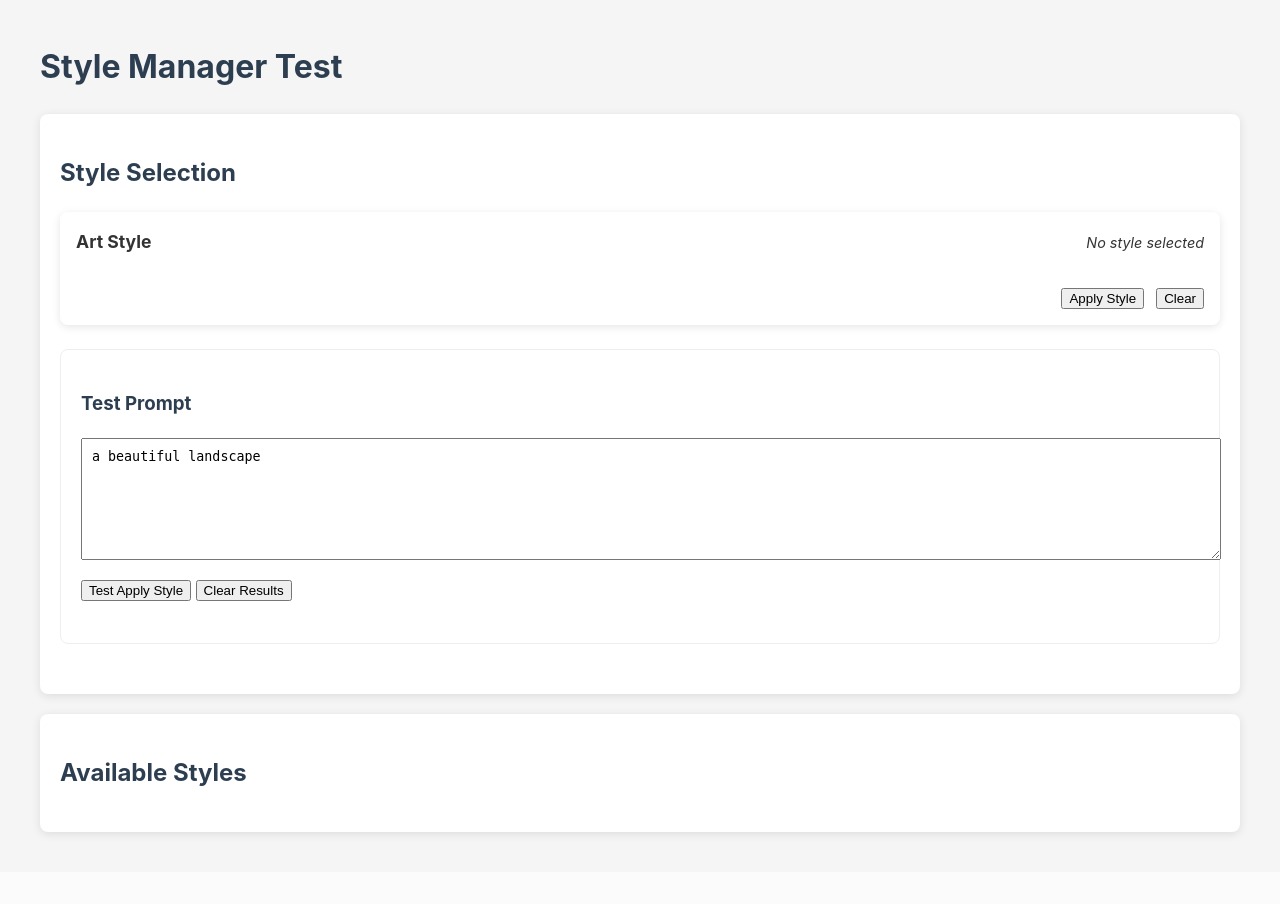
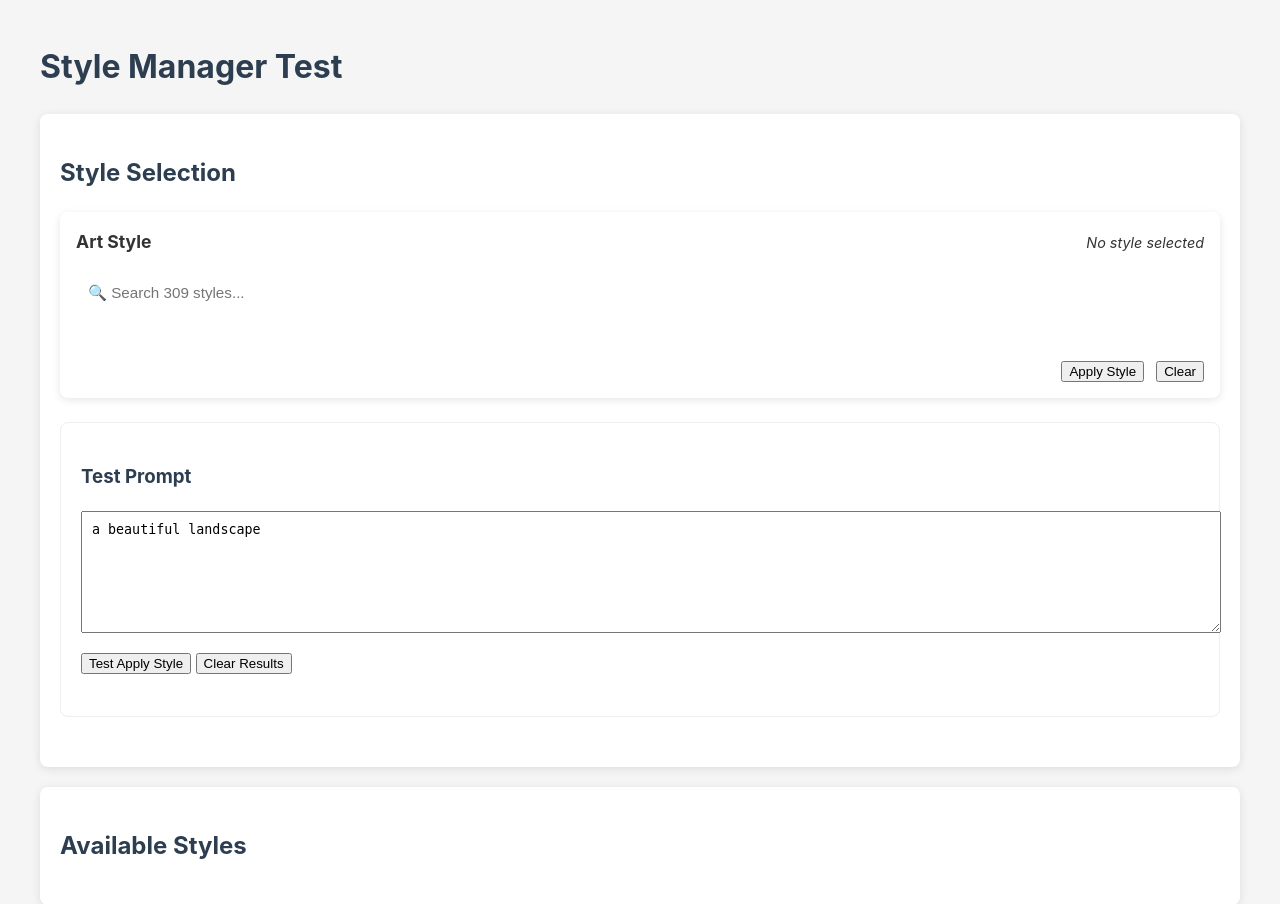
Before and after one commit to VenimK/pixa-prompt-enhancer, a FastAPI app: page /style-test in a window 1280 px wide. Shown: the top 904 px of the page. Before the commit the page ends 837 px from the top, so only its background shows below. Run offline with FastAPI, Linux system fonts and the light colour scheme.

Commit message:
Searh Feature

```diff
--- a/app/static/css/style-manager.css
+++ b/app/static/css/style-manager.css
@@ -32,8 +32,57 @@
     text-overflow: ellipsis;
 }
 
+/* Style Search */
+.style-search {
+    margin-bottom: 1rem;
+}
+
+#style-search-input {
+    width: 100%;
+    padding: 0.75rem;
+    border: 2px solid var(--border-color);
+    border-radius: 8px;
+    background: var(--input-bg);
+    color: var(--text-color);
+    font-size: 0.95rem;
+    transition: border-color 0.2s ease;
+}
+
+#style-search-input:focus {
+    outline: none;
+    border-color: var(--primary-color);
+}
+
+.style-search-results {
+    margin-top: 0.5rem;
+    font-size: 0.85rem;
+    color: var(--text-muted);
+    text-align: center;
+}
+
 .style-categories {
     margin-bottom: 1rem;
+    max-height: 400px;
+    overflow-y: auto;
+    overflow-x: hidden;
+}
+
+.style-categories::-webkit-scrollbar {
+    width: 8px;
+}
+
+.style-categories::-webkit-scrollbar-track {
+    background: var(--input-bg);
+    border-radius: 4px;
+}
+
+.style-categories::-webkit-scrollbar-thumb {
+    background: var(--border-color);
+    border-radius: 4px;
+}
+
+.style-categories::-webkit-scrollbar-thumb:hover {
+    background: var(--text-muted);
 }
 
 .style-category {
@@ -62,7 +111,7 @@
     min-width: 120px;
 }
 
-.style-option input[type="radio"] {
+.style-option input[type="checkbox"] {
     position: absolute;
     opacity: 0;
     width: 0;
@@ -84,7 +133,7 @@
     text-overflow: ellipsis;
 }
 
-.style-option input[type="radio"]:checked + label {
+.style-option input[type="checkbox"]:checked + label {
     background: var(--primary-color);
     color: white;
     border-color: var(--primary-color);
@@ -127,7 +176,7 @@
     border-color: var(--border-color);
 }
 
-.dark-mode .style-option input[type="radio"]:checked + label {
+.dark-mode .style-option input[type="checkbox"]:checked + label {
     background: var(--primary-color);
     color: white;
     border-color: var(--primary-color);
--- a/app/templates/index.html
+++ b/app/templates/index.html
@@ -186,6 +186,10 @@
                     <div class="style-header">
                         <h3>Art Style</h3>
                         <div class="style-preview">No style selected</div>
+                    </div>
+                    <div class="style-search">
+                        <input type="text" id="style-search-input" placeholder="🔍 Search 309 styles..." autocomplete="off">
+                        <div class="style-search-results"></div>
                     </div>
                     <div class="style-categories">
                         <!-- Categories will be populated by JavaScript -->
--- a/app/templates/style-test.html
+++ b/app/templates/style-test.html
@@ -64,6 +64,10 @@
             <div class="style-header">
                 <h3>Art Style</h3>
                 <div class="style-preview">No style selected</div>
+            </div>
+            <div class="style-search">
+                <input type="text" id="style-search-input" placeholder="🔍 Search 309 styles..." autocomplete="off">
+                <div class="style-search-results"></div>
             </div>
             <div class="style-categories">
                 <!-- Categories will be populated by JavaScript -->
```
Also changed, not shown: app/static/js/styleManagerInit.js (+78 -3 lines), 2 other files.
